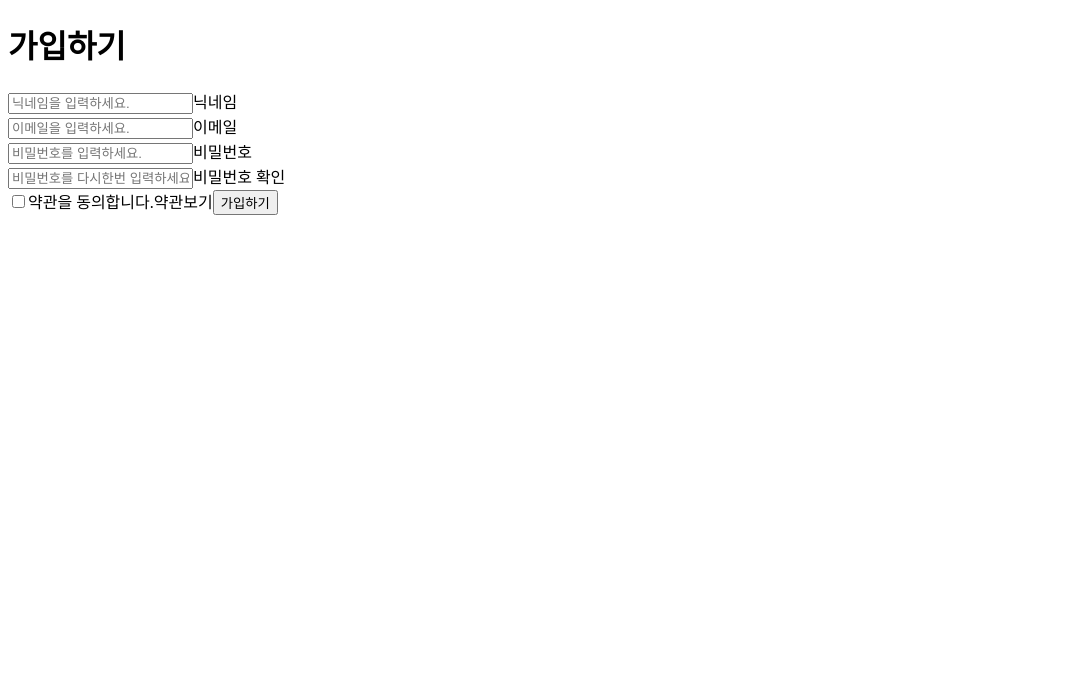
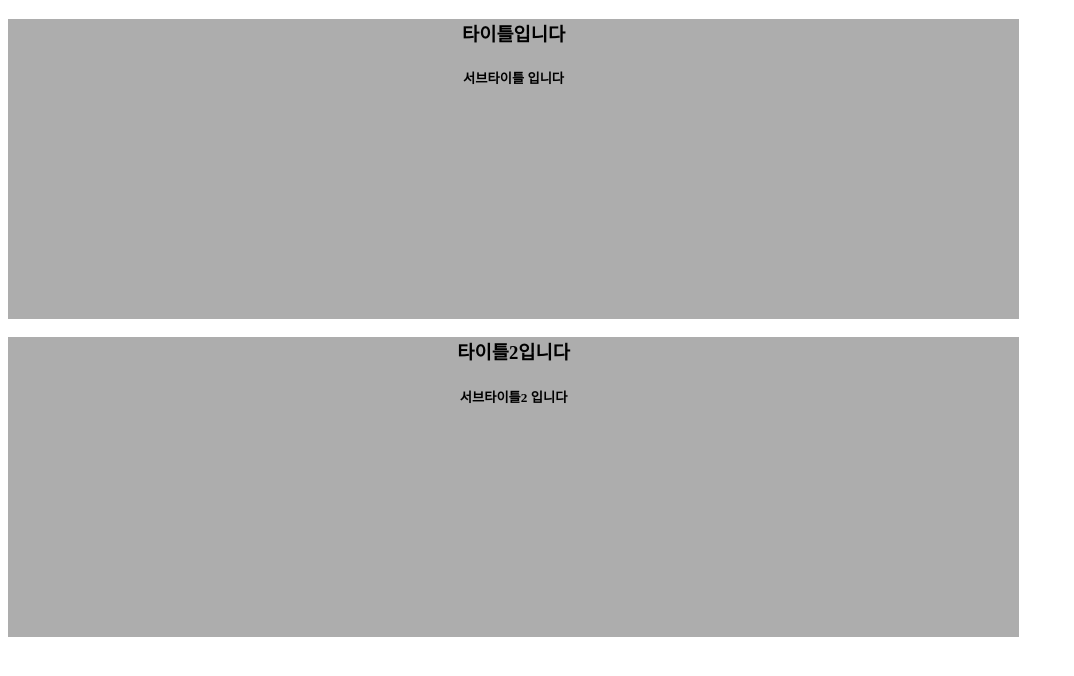
Before and after one commit to jason07289/SHAFY, a Vue app in the folder Frontend/frontend/: page /#/user/join in a window 1280 px wide. Shown: the top 676 px of the page, without its empty margins (0-1074 px from the left). Built offline with nearby package versions, Linux system fonts and the light colour scheme.

Commit message:
S02P12A305 S02P12A305-97 select page

```diff
--- /dev/null
+++ b/Frontend/frontend/src/components/user/JoinType.vue
@@ -0,0 +1,34 @@
+<template>
+    <div id="join-type" v-bind:style="selectDiv" @mouseover="doMouseOver" @mouseout="doMouseOut">
+        <!-- 아이콘도 들어가야 함 -->
+            <h3>{{mainTitle}}</h3>
+            <h5>{{subTitle}}</h5>
+        </div>
+</template>
+
+<script>
+    export default {
+        data:function(){
+            return{
+                selectDiv:{
+                backgroundColor:'#adadad',
+                width:'80%',
+                height:'300px',
+                textAlign:'center',
+                border:'3px'
+                }
+            }
+        },
+        methods:{
+            doMouseOver:function() {
+                this.selectDiv.backgroundColor='#ffffff'
+            },
+            doMouseOut:function(){
+                this.selectDiv.backgroundColor='#adadad'
+            }
+        },
+        props:['mainTitle','subTitle']
+
+    }
+
+</script>
--- a/Frontend/frontend/src/views/user/Join.vue
+++ b/Frontend/frontend/src/views/user/Join.vue
@@ -1,83 +1,22 @@
 
-<!--
-    가입하기는 기본적인 폼만 제공됩니다
-    기능명세에 따라 개발을 진행하세요.
-    Sub PJT I에서는 UX, 디자인 등을 포함하여 백엔드를 제외하여 개발합니다.
- -->
 <template>
-    <div>
-        <h1>가입하기</h1>
-        <div>
-            <div>
-                <input v-model="nickName"
-                       id="nickname"
-                       placeholder="닉네임을 입력하세요." type="text"/>
-                <label for="nickname">닉네임</label>
-            </div>
-
-            <div>
-                <input v-model="email"
-                       id="email" placeholder="이메일을 입력하세요."
-                       type="text"/>
-                <label for="email">이메일</label>
-
-            </div>
-
-            <div>
-                <input v-model="password"
-                       id="password" :type="passwordType"
-                       placeholder="비밀번호를 입력하세요."/>
-                <label for="password">비밀번호</label>
-            </div>
-
-            <div>
-                <input v-model="passwordConfirm" :type="passwordConfirmType"
-                        id="password-confirm"
-                       placeholder="비밀번호를 다시한번 입력하세요."/>
-                <label for="password-confirm">비밀번호 확인</label>
-            </div>
-        </div>
-
-        <label>
-            <input v-model="isTerm" type="checkbox" id="term"/>
-            <span>약관을 동의합니다.</span>
-        </label>
-
-        <span @click="termPopup=true">약관보기</span>
-
-        <button>
-            가입하기
-        </button>
 
 
+    <div>
+        <joinType main-title="타이틀입니다" sub-title="서브타이틀 입니다" />
+        <joinType main-title="타이틀2입니다" sub-title="서브타이틀2 입니다" />
+
     </div>
+
 </template>
 
+
 <script>
+import joinType from '../../components/user/JoinType.vue'
 
-    export default {
-        data: () => {
-            return {
-                email: '',
-                password: '',
-                passwordConfirm: '',
-                nickName: '',
-                isTerm: false,
-                isLoading: false,
-                error: {
-                    email: false,
-                    password: false,
-                    nickName: false,
-                    passwordConfirm: false,
-                    term: false
-                },
-                isSubmit: false,
-                passwordType: "password",
-                passwordConfirmType: "password",
-                termPopup: false,
-            }
-        }
-
+export default {
+    components: {
+        joinType,
     }
-
+}
 </script>
--- a/Frontend/frontend/src/views/user/Login.vue
+++ b/Frontend/frontend/src/views/user/Login.vue
@@ -55,6 +55,7 @@
 </template>
 
 <script>
+    /* eslint-disable no-unused-vars */
     // import '../../assets/css/style.scss'
     // import '../../assets/css/user.scss'
     import PV from 'password-validator'
```
